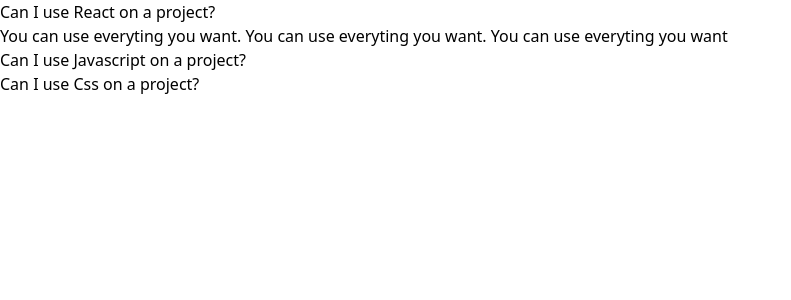
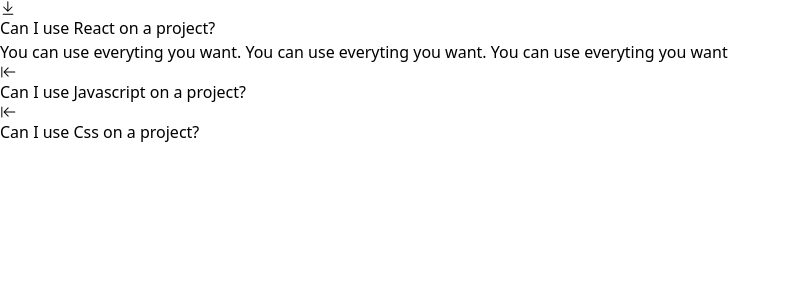
Before and after one commit to CamiloCardenasMesa/components, a React (Create React App) app: page / in a window 1280 px wide. Shown: the top 300 px of the page, without its empty margins (0-791 px from the left). Built offline with nearby package versions, Linux system fonts and the light colour scheme.

Commit message:
feat: arrow icons added

```diff
--- a/src/components/Accordion.js
+++ b/src/components/Accordion.js
@@ -1,3 +1,4 @@
+import { GoMoveToBottom, GoMoveToStart } from "react-icons/go";
 import { useState} from "react";
 
 function Accordion({ items }) {
@@ -10,9 +11,16 @@ function Accordion({ items }) {
     const renderItems = items.map((item, index) => {
         const isExpanded = index === expandedItems;
 
+        const icon = <span>
+            {isExpanded ? <GoMoveToBottom /> : <GoMoveToStart />}
+        </span>
+
         return (
             <div key={item.id}>
-                <div onClick={() => handleClick(index)}>{item.label}</div>
+                <div onClick={() => handleClick(index)}>
+                    {icon}
+                    {item.label}
+                </div>
                 {isExpanded && <div>{item.content}</div>}
             </div>
         );
```
